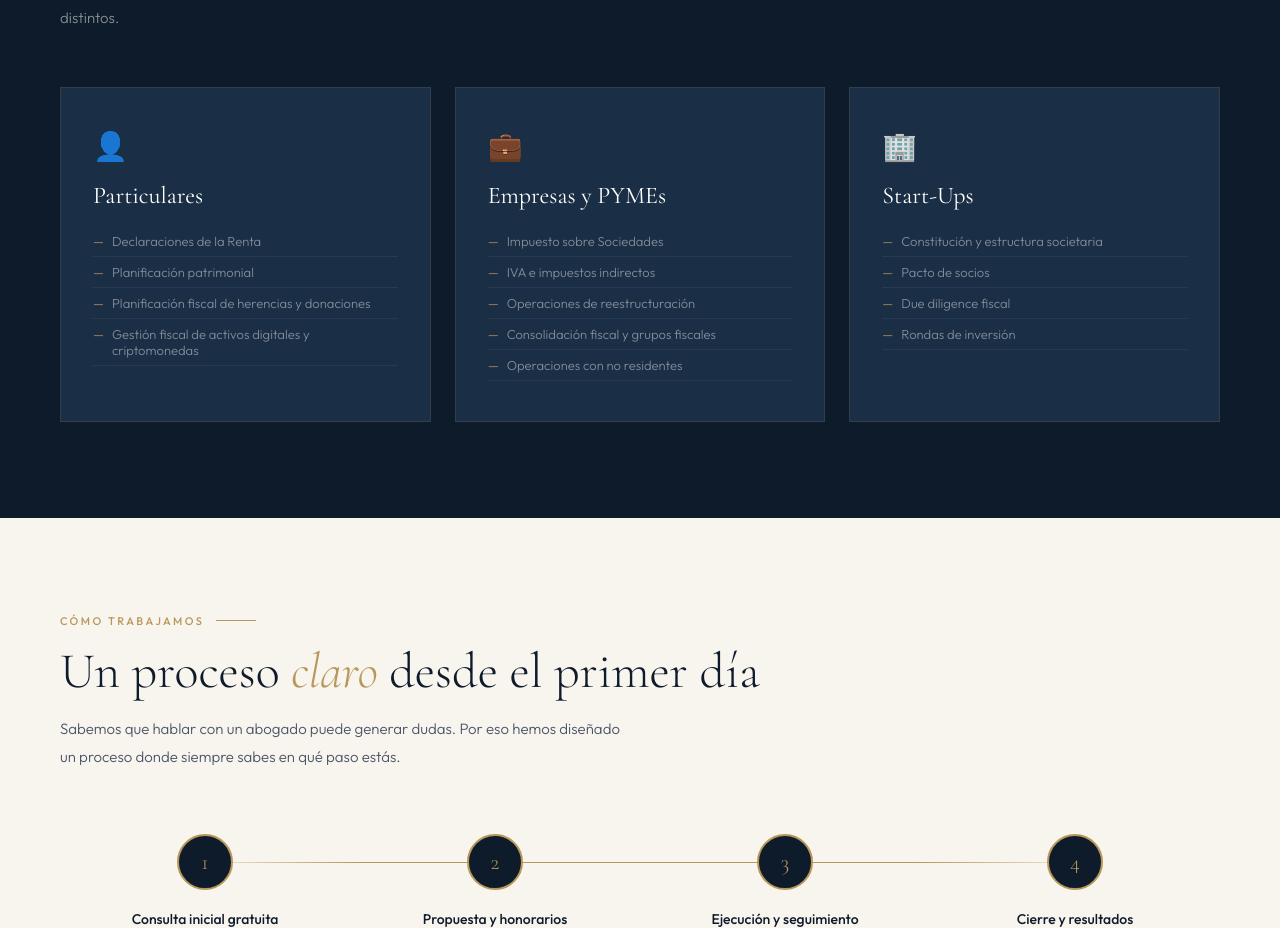
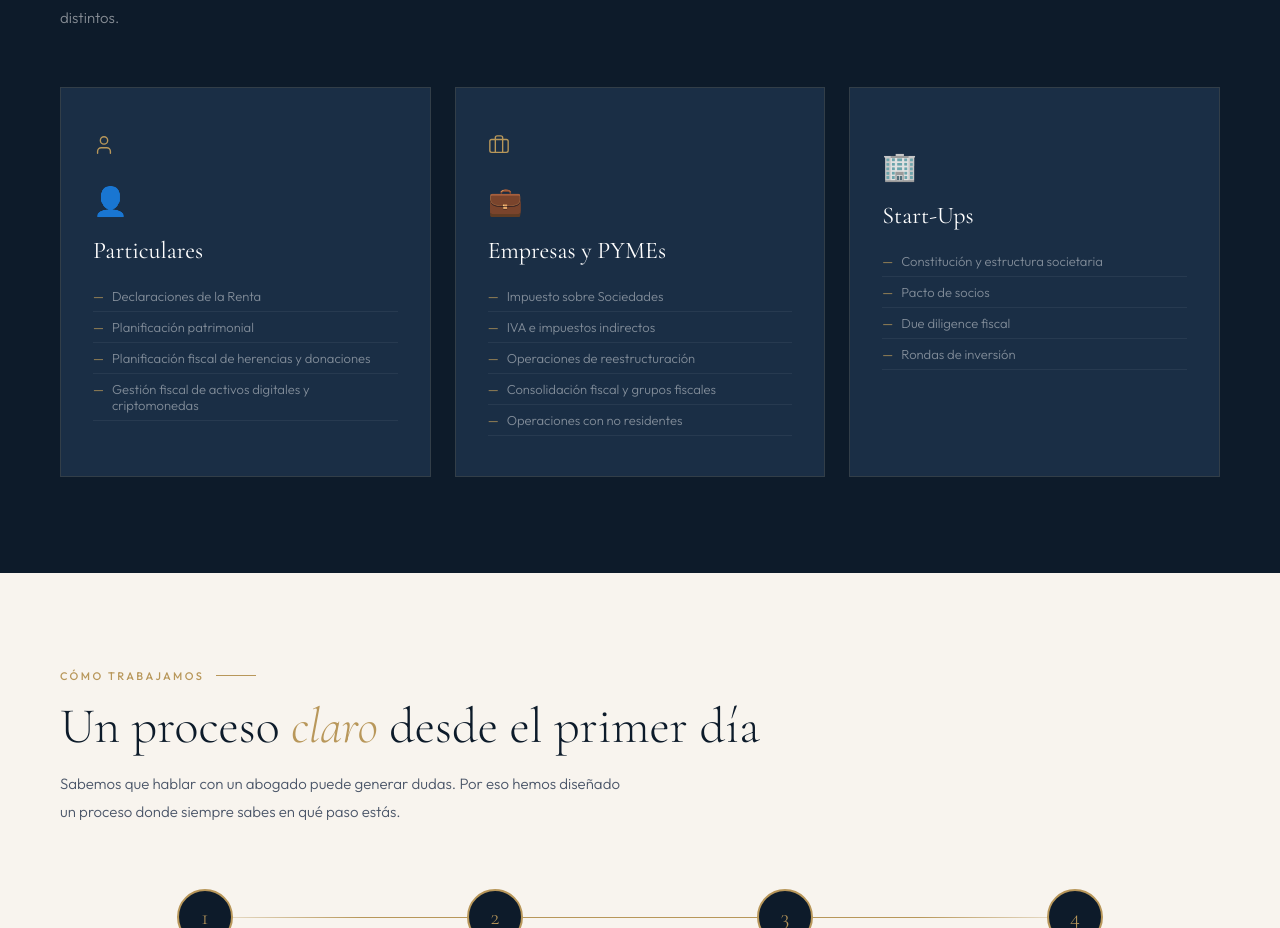
Before and after one commit to Ivanrm01/IRM-Abogados, a Next.js app: page /servicios in a window 1280 px wide. Shown: the part 1688-2616 px from the top of the page. Built offline with nearby package versions, Linux system fonts and the light colour scheme.

Commit message:
Update page.jsx

```diff
--- a/app/servicios/page.jsx
+++ b/app/servicios/page.jsx
@@ -77,6 +77,11 @@ export default function ServiciosPage() {
         <div className={styles.pqGrid}>
           {perfiles.map(p => (
             <div key={p.title} className={styles.pqCard}>
+              <div className={styles.pqIcon}>
+                {p.icon === '👤' && <User size={22} strokeWidth={1.5} color="#B8975A" />}
+                {p.icon === '💼' && <Briefcase size={22} strokeWidth={1.5} color="#B8975A" />}
+                {p.icon === '🚀' && <Activity size={22} strokeWidth={1.5} color="#B8975A" />}
+              </div>
               <div className={styles.pqIcon}>{p.icon}</div>
               <h3 className={styles.pqTitle}>{p.title}</h3>
               <ul className={styles.pqList}>{p.items.map(i => <li key={i}>{i}</li>)}</ul>
```
